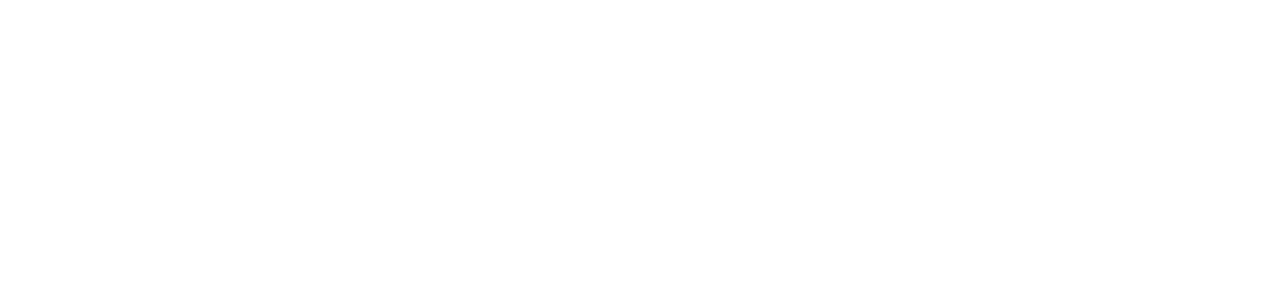
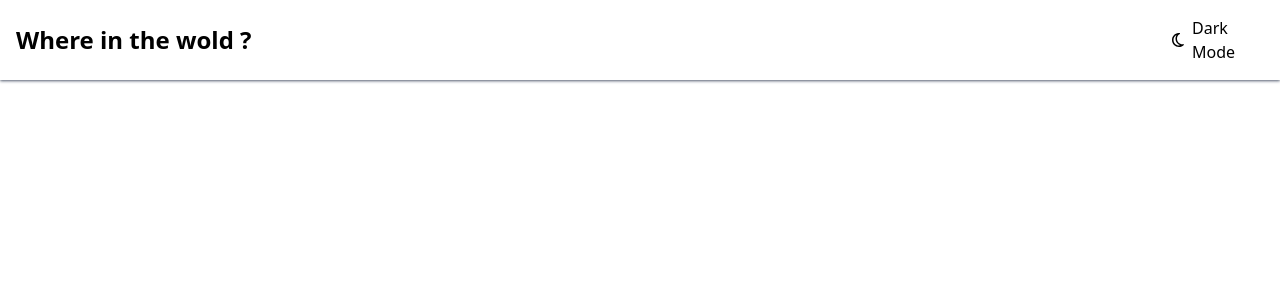
Before and after one commit to komijanimatin1/rest-countries, a Next.js app: page / in a window 1280 px wide. Shown: the top 300 px of the page. Built offline with nearby package versions, Linux system fonts and the light colour scheme.

Commit message:
feat: make navbar layout

```diff
--- a/src/app/page.tsx
+++ b/src/app/page.tsx
@@ -1,9 +1,9 @@
-import Image from "next/image";
+import Navbar from "@/components/Navbar";
 
 export default function Home() {
   return (
     <div>
-
+      <Navbar/>
     </div>
   );
 }
--- /dev/null
+++ b/src/components/Navbar.tsx
@@ -0,0 +1,17 @@
+import { FontAwesomeIcon } from '@fortawesome/react-fontawesome'
+import { faMoon } from '@fortawesome/free-regular-svg-icons'
+export default function Navbar() {
+    return (
+        <nav className='w-full h-20 p-4 flex justify-between items-center shadow-gray-500 shadow-sm'>
+            <span className='font-bold text-2xl'>
+                Where in the wold ?
+            </span>
+
+            {/* darck mode section */}
+            <span className='w-25 h-full p-2 flex items-center gap-2'>
+                <FontAwesomeIcon icon={faMoon}/>
+                <span>Dark Mode</span>
+            </span>
+        </nav>
+    )
+}
```
Also changed, not shown: package.json (+11 -6 lines), 1 other file (tests, documents, lock files or other folders).
